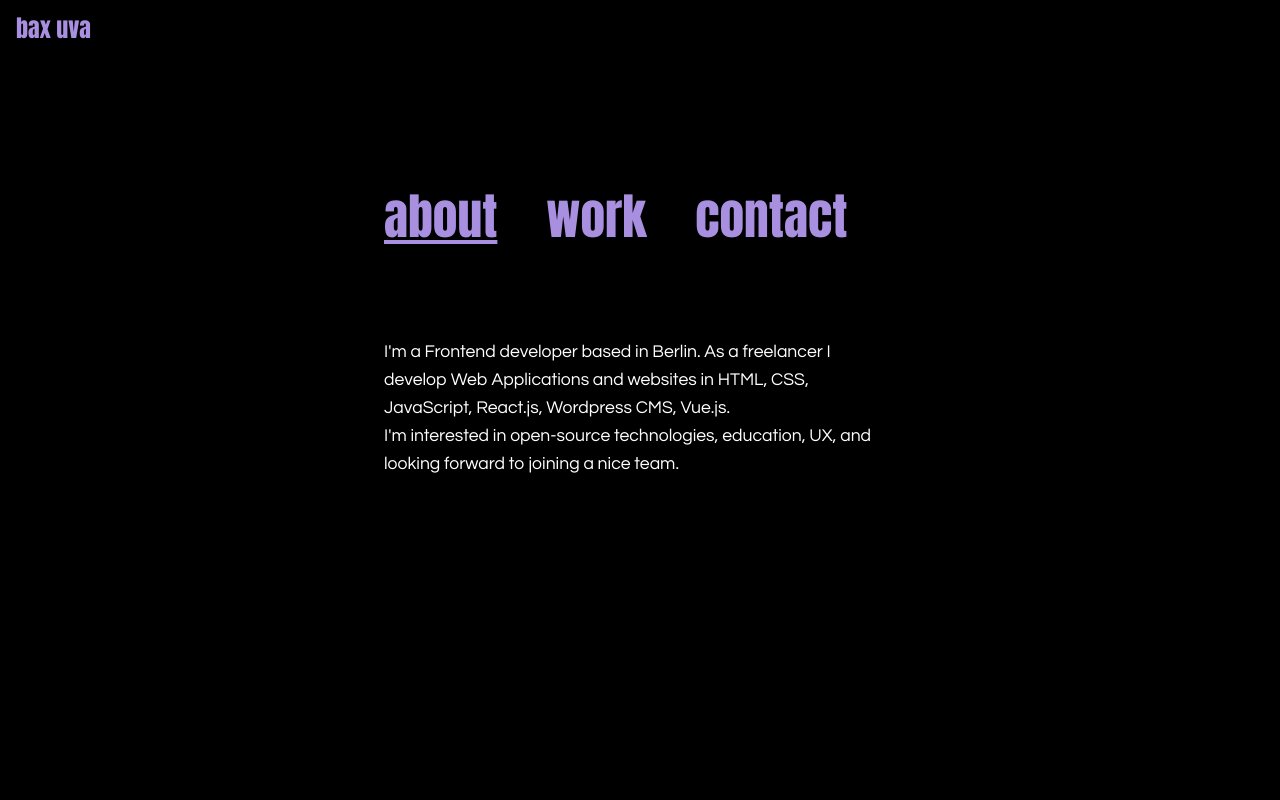
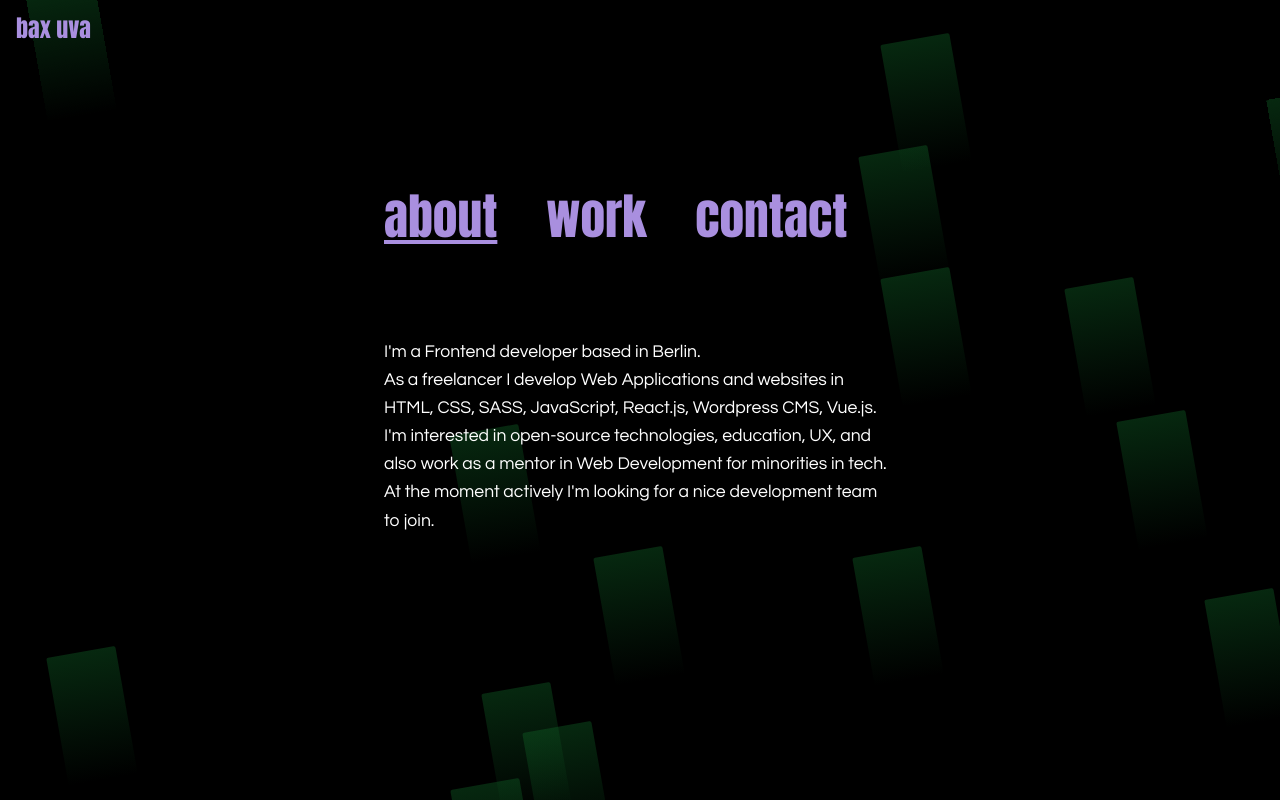
Before and after one commit to bax-uva/website, a Vue app: page / in a window 1280 px wide. Both pictures are taken after a click on the element "about". Built offline with nearby package versions, Linux system fonts and the light colour scheme.

Commit message:
background component and random background generator

```diff
--- a/src/App.vue
+++ b/src/App.vue
@@ -1,5 +1,6 @@
 <template>
   <div id="app">
+    <Background />
     <Header />
     <Nav
       :sections="sections"
@@ -21,6 +22,7 @@
 
 <script>
 import projects from "./data/data.json";
+import Background from "./components/Background.vue";
 import Header from "./components/Header.vue";
 import Nav from "./components/Nav.vue";
 import About from "./components/About.vue";
@@ -30,6 +32,7 @@ import Contact from "./components/Contact.vue";
 export default {
   name: "App",
   components: {
+    Background,
     Header,
     Nav,
     About,
@@ -118,6 +121,7 @@ a:active {
 }
 section {
   width: 80%;
+  z-index: 1;
   margin: 8 * $unit auto;
 
   @media #{$tablet} {
--- a/src/components/About.vue
+++ b/src/components/About.vue
@@ -1,13 +1,18 @@
 <template>
   <section class="about">
     <p>
-      I'm a Frontend developer based in Berlin. As a freelancer I develop Web
-      Applications and websites in HTML, CSS, JavaScript, React.js, Wordpress
-      CMS, Vue.js.
+      I'm a Frontend developer based in Berlin.
     </p>
     <p>
-      I'm interested in open-source technologies, education, UX, and looking
-      forward to joining a nice team.
+      As a freelancer I develop Web Applications and websites in HTML, CSS,
+      SASS, JavaScript, React.js, Wordpress CMS, Vue.js.
+    </p>
+    <p>
+      I'm interested in open-source technologies, education, UX, and also work
+      as a mentor in Web Development for minorities in tech.
+    </p>
+    <p>
+      At the moment actively I'm looking for a nice development team to join.
     </p>
   </section>
 </template>
--- /dev/null
+++ b/src/components/Background.vue
@@ -0,0 +1,43 @@
+<template>
+  <div class="background">
+    <div
+      v-for="particle in 15"
+      :class="`particle p${particle}`"
+      :key="particle"
+      :style="{
+        top: Math.random() * (800 - -50) + -50 + 'px',
+        left: Math.random() * (1540 - 50) + -50 + 'px'
+        /* transform: 'translate(' + 50 + '%)' */
+      }"
+    ></div>
+  </div>
+</template>
+<script>
+export default {
+  name: "Background"
+};
+</script>
+<style>
+.background {
+  background: black;
+  width: 100%;
+  height: 100vh;
+  position: fixed;
+  top: 0;
+  left: 0;
+}
+.particle {
+  top: 0;
+  left: 0;
+  width: 70px;
+  height: 130px;
+  background-image: linear-gradient(
+    to top,
+    rgba(16, 100, 39, 0),
+    rgba(16, 100, 39, 0.4)
+  );
+  position: fixed;
+  transform: rotate(-10deg);
+  border-radius: 2px;
+}
+</style>
--- a/src/components/Contact.vue
+++ b/src/components/Contact.vue
@@ -1,7 +1,14 @@
 <template>
   <section class="contact">
-    <p><a href="#">Email: bax.uva@gmail.com</a></p>
-    <p><a href="">On Github: github.com/bax-uva</a></p>
+    <p><a href="mailto:bax.uva@gmail.com">Email</a></p>
+    <p>
+      <a target="_blank" href="https://www.github.com/bax-uva">Github</a>
+    </p>
+    <p>
+      <a target="_blank" href="https://www.linkedin.com/in/gisele-nogueira/"
+        >LinkedIn</a
+      >
+    </p>
   </section>
 </template>
 
--- a/src/components/Header.vue
+++ b/src/components/Header.vue
@@ -11,6 +11,7 @@ export default {
 </script>
 <style lang="scss">
 header {
+  z-index: 1;
   display: flex;
   height: 16 * $unit;
   @media #{$tablet} {
--- a/src/components/Nav.vue
+++ b/src/components/Nav.vue
@@ -26,6 +26,7 @@ export default {
 </script>
 <style lang="scss">
 nav {
+  z-index: 1;
   width: 80%;
   margin: auto;
   display: flex;
--- a/src/components/Work.vue
+++ b/src/components/Work.vue
@@ -1,10 +1,7 @@
 <template>
   <section class="work">
     <p>
-      I’ve been working with Lorem ipsum dolor sit amet, consectetur adipisicing
-      elit. Animi corporis, culpa nesciunt. Numquam debitis nihil eos architecto
-      delectus nisi repellendus soluta laborum distinctio reprehenderit totam
-      assumenda, voluptatum, incidunt ipsum natus!
+      Here is a sample of my open-source work and side projects.
     </p>
     <div class="projects-wrapper">
       <Project
--- a/src/data/data.json
+++ b/src/data/data.json
@@ -2,14 +2,14 @@
   {
     "title": "Jaxona",
     "link": "https://jaxona.herokuapp.com/",
-    "description": "Lorem ipsum dolor sit amet, consectetur adipisicing elit. Velit necessitatibus, quo libero non earum cumque, quasi animi cum facilis vero. Perferendis iure labore alias non quaerat eaque dolorem explicabo error!",
+    "description": "Jaxona is a project for a jokes database. It's a React Web Application and at the moment more features are being implemented on it. Design and Web Development by Bax Uva.",
     "githubRepo": "jaxona",
     "image": "jaxona.png"
   },
   {
     "title": "Moige",
     "link": "https://moige-the-oracle.herokuapp.com/",
-    "description": "Lorem ipsum dolor sit amet, consectetur adipisicing elit. Laboriosam natus consequatur quibusdam sapiente nostrum reiciendis dignissimos amet, eos incidunt ipsam doloremque consequuntur dolor, veritatis enim eius ducimus modi officia numquam.",
+    "description": "Moige is a fun oracle that helps you when you don't know what to wear. Each realoading gives you a a final group of items you should wear. It is a Vue Web Application. Design and Web Development by Bax Uva.",
     "githubRepo": "moige-the-oracle",
     "image": "moige.png"
   },
@@ -17,28 +17,28 @@
   {
     "title": "Aline Baiana",
     "link": "https://www.alinebaiana.com/",
-    "description": "Lorem ipsum dolor sit amet, consectetur adipisicing elit, sed do eiusmod tempor incididunt ut labore et dolore magna aliqua. Ut enim ad minim veniam, quis nostrud exercitation ullamco laboris nisi ut aliquip ex ea commodo consequat. Duis aute irure dolor in reprehenderit in voluptate velit esse cillum dolore eu fugiat nulla pariatur. Excepteur sint occaecat cupidatat non proident, sunt in culpa qui officia deserunt mollit anim id est laborum.",
+    "description": "Aline Baiana is a visual artist based in Berlin and this is her portfolio made with Wordpress CMS. Design and Web Development by Bax Uva and Marina Sarno.",
     "githubRepo": "",
     "image": "baiana.png"
   },
   {
     "title": "Die Wilde Jagd",
     "link": "https://diewildejagd.com/",
-    "description": "Lorem ipsum dolor sit amet, consectetur adipisicing elit, sed do eiusmod tempor incididunt ut labore et dolore magna aliqua. Ut enim ad minim veniam, quis nostrud exercitation ullamco laboris nisi ut aliquip ex ea commodo consequat. Duis aute irure dolor in reprehenderit in voluptate velit esse cillum dolore eu fugiat nulla pariatur. Excepteur sint occaecat cupidatat non proident, sunt in culpa qui officia deserunt mollit anim id est laborum.",
+    "description": "Die Wilde Jagd is the musical project of Sebastian Lee Philipp, artist based in Berlin. This is his personal website, made with HTML and CSS. Design by Sebastian Lee Philipp and Bax Uva. Web Development by Bax Uva.",
     "githubRepo": "die-wilde-jagd",
     "image": "DWJ.jpg"
   },
   {
     "title": "É",
     "link": "https://bax-uva.github.io/loja-E/",
-    "description": "Lorem ipsum dolor sit amet, consectetur adipisicing elit, sed do eiusmod tempor incididunt ut labore et dolore magna aliqua. Ut enim ad minim veniam, quis nostrud exercitation ullamco laboris nisi ut aliquip ex ea commodo consequat. Duis aute irure dolor in reprehenderit in voluptate velit esse cillum dolore eu fugiat nulla pariatur. Excepteur sint occaecat cupidatat non proident, sunt in culpa qui officia deserunt mollit anim id est laborum.",
+    "description": "É is an independent publisher in São Paulo, Brazil. This is their catalog website, made with HTML and CSS. Web Design: Bax Uva and Júlia Rocha. Web Development: Bax Uva.",
     "githubRepo": "loja-E",
     "image": "loja-E.png"
   },
   {
     "title": "Fantasmas",
     "link": "https://bax-uva.github.io/fantasmas/",
-    "description": "Lorem ipsum dolor sit amet, consectetur adipisicing elit, sed do eiusmod tempor incididunt ut labore et dolore magna aliqua. Ut enim ad minim veniam, quis nostrud exercitation ullamco laboris nisi ut aliquip ex ea commodo consequat. Duis aute irure dolor in reprehenderit in voluptate velit esse cillum dolore eu fugiat nulla pariatur. Excepteur sint occaecat cupidatat non proident, sunt in culpa qui officia deserunt mollit anim id est laborum.",
+    "description": "Fantasmas is a web experiment, part of and containinhg Renata Passos' master thesis in Visual Arts. It's a website made with HTML and CSS. Web Design: Renata Passos and Bax Uva. Web Development: Bax Uva. Obs: it's for desktop format only.",
     "githubRepo": "fantasmas",
     "image": "fantasmas.jpg"
   }
```
